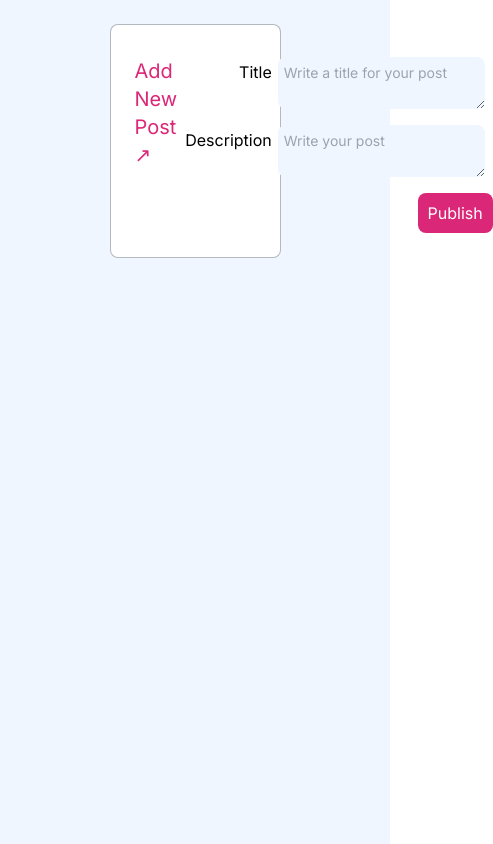
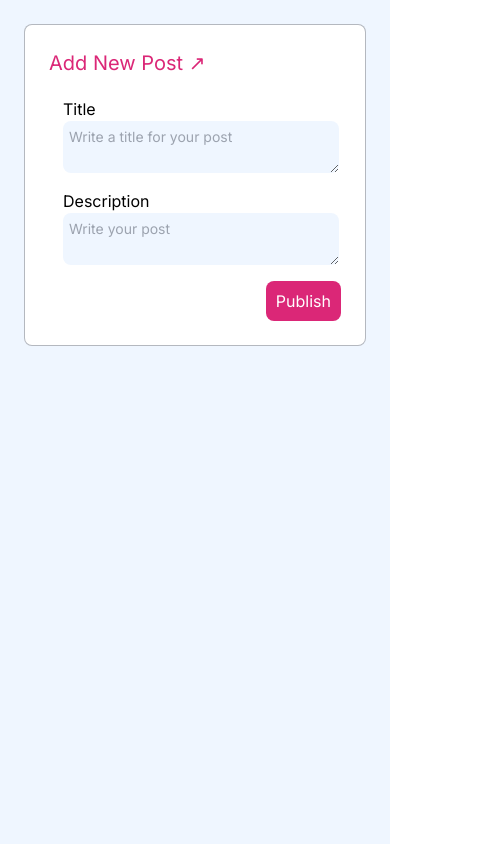
Before and after one commit to MobinaYousefian/fake-api-post-page, a Next.js app: page / in a window 390 px wide. Shown: the whole page, 493 px wide, since content can reach past the window. Built offline with nearby package versions, Linux system fonts and the light colour scheme.

Commit message:
fix (AddPost): fixed responsive css for mobile and desktop

```diff
--- a/app/AddPost.js
+++ b/app/AddPost.js
@@ -3,18 +3,18 @@ export const AddPost = () => {
 
     return (
         <div className={"p-6"}>
-            <div className={"mx-auto p-6 rounded-lg border-gray-500 border border-opacity-50 w-2/4 bg-white"}>
-                <form className={"flex justify-around items-baseline"}>
-                    <div className={"text-xl text-pink-600"}>
+            <div className={"mx-auto p-6 rounded-lg border-gray-500 border border-opacity-50 w-full max-w-[420px] bg-white sm:w-2/4"}>
+                <form className={""}>
+                    <div className={"text-xl text-pink-600 mb-3"}>
                         Add New Post ↗
                     </div>
                     <div className={"flex flex-col items-end"}>
                         {
                             fields.map((item, i) => (
-                                <label className={"p-2 flex items-baseline"} key={i}>
+                                <label className={"p-2 flex items-baseline flex-col md:flex-row w-full max-w-[18.5rem]"} key={i}>
                                     {item.header}
                                     <textarea placeholder={item.des}
-                                              className={"bg-blue-50 ml-1.5 text-sm cursor-pointer outline-none focus:border border-blue-400 rounded-lg p-1.5"}/>
+                                              className={"w-full bg-blue-50 ml-1.5 text-sm cursor-pointer outline-none focus:border border-blue-400 rounded-lg p-1.5"}/>
                                 </label>
                             ))
                         }
```
